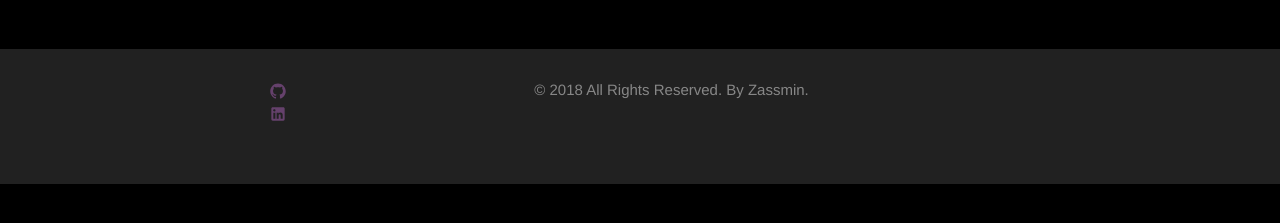
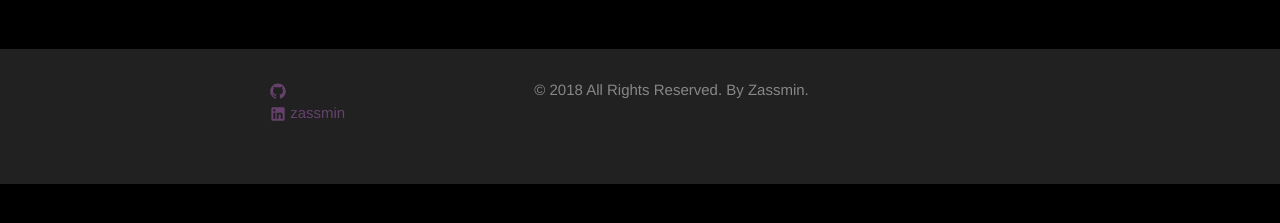
Before and after one commit to zassmin/zassmin, a Jekyll site: the page built from index.html, in a window 1280 px wide. Shown: the part 303-526 px from the top of the page. Built offline with Jekyll 4.4.1, drawn with Linux system fonts in a browser that asks for light colours.

Commit message:
site instead

```diff
--- a/_includes/icon-linkedin.html
+++ b/_includes/icon-linkedin.html
@@ -1 +1 @@
-<a href="https://linkedin.com/in/{{ include.linkedin_username }}"><span class="icon icon--linkedin">{% include icon-linkedin.svg %}</span><span class="username">{{ include.linkedin_username }}</span></a>
+<a href="https://linkedin.com/in/{{ site.linkedin_username }}"><span class="icon icon--linkedin">{% include icon-linkedin.svg %}</span><span class="username">{{ site.linkedin_username }}</span></a>
```
